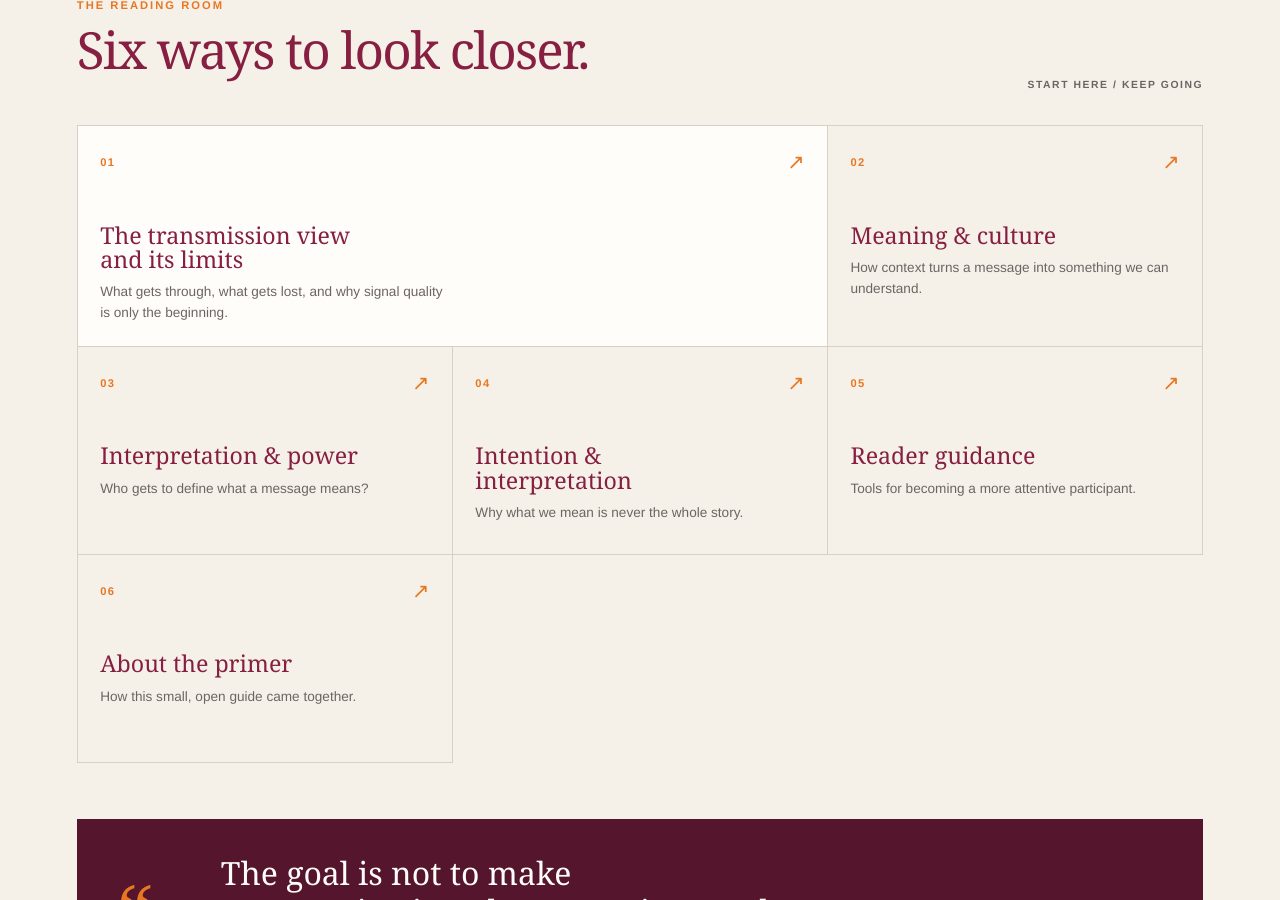
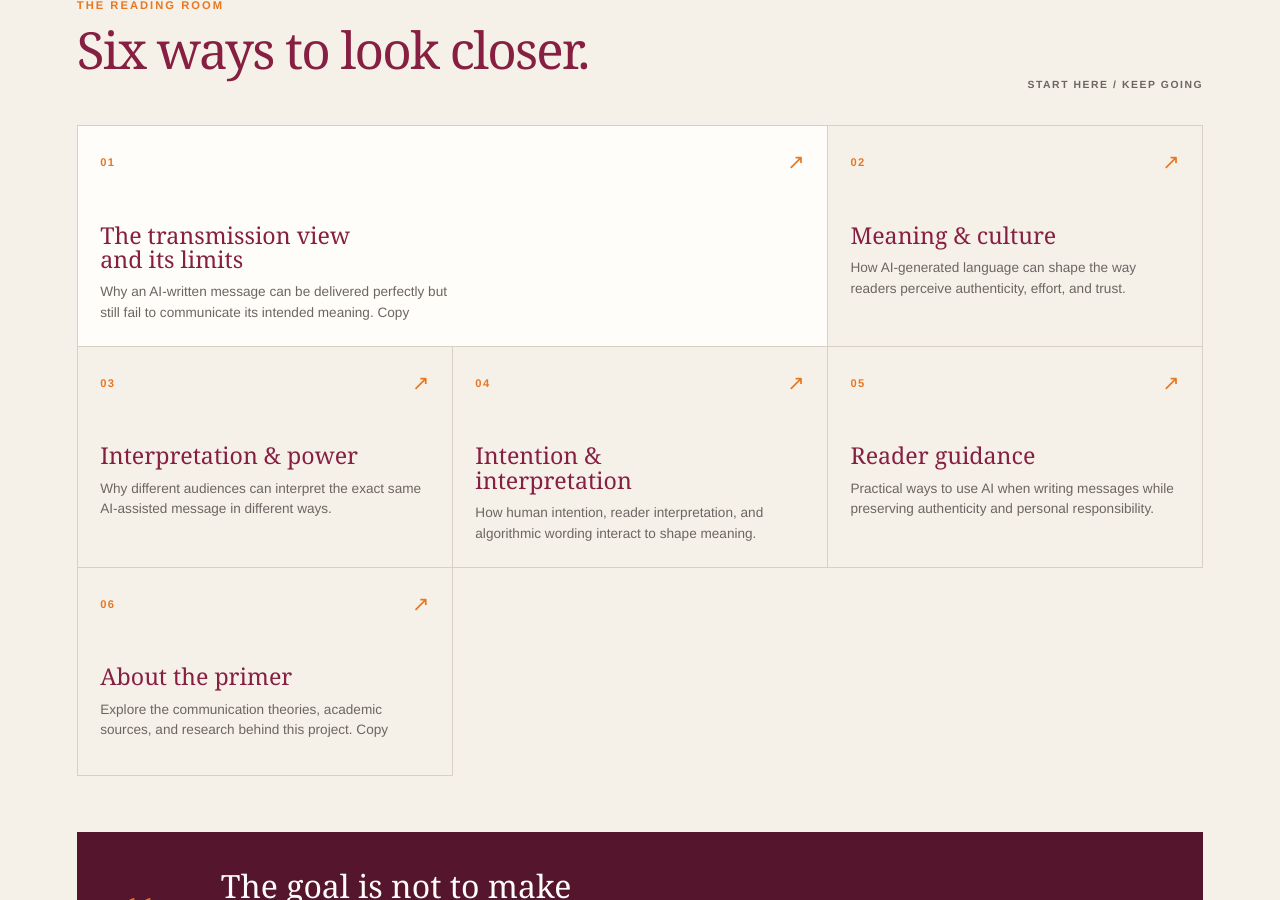
Before and after one commit to gsamuel2004/Primer, a Jekyll site: the page built from index.md, in a window 1280 px wide and 900 px high, scrolled down 1299 px. Built offline with Jekyll 4.4.1, drawn with Linux system fonts in a browser that asks for light colours.

Commit message:
Update six homepage card descriptions.
Updated the content of the topics section to reflect new insights on AI and communication.

```diff
--- a/index.md
+++ b/index.md
@@ -25,12 +25,12 @@ description: Home page for a communication theory primer project.
 <section class="topics" aria-labelledby="site-roadmap">
   <div class="section-heading"><div><p class="eyebrow">The reading room</p><h2 id="site-roadmap">Six ways to look closer.</h2></div><span class="heading-note">START HERE / KEEP GOING</span></div>
   <div class="topic-grid">
-    <a class="topic-card topic-featured" href="{{ '/theory/transmission-limits/' | relative_url }}"><span class="topic-number">01</span><span class="topic-arrow">↗</span><h3>The transmission view and its limits</h3><p>What gets through, what gets lost, and why signal quality is only the beginning.</p></a>
-    <a class="topic-card" href="{{ '/theory/meaning-culture/' | relative_url }}"><span class="topic-number">02</span><span class="topic-arrow">↗</span><h3>Meaning &amp; culture</h3><p>How context turns a message into something we can understand.</p></a>
-    <a class="topic-card" href="{{ '/theory/interpretation-power/' | relative_url }}"><span class="topic-number">03</span><span class="topic-arrow">↗</span><h3>Interpretation &amp; power</h3><p>Who gets to define what a message means?</p></a>
-    <a class="topic-card" href="{{ '/theory/interpretation-intention/' | relative_url }}"><span class="topic-number">04</span><span class="topic-arrow">↗</span><h3>Intention &amp; interpretation</h3><p>Why what we mean is never the whole story.</p></a>
-    <a class="topic-card" href="{{ '/theory/reader-guidance/' | relative_url }}"><span class="topic-number">05</span><span class="topic-arrow">↗</span><h3>Reader guidance</h3><p>Tools for becoming a more attentive participant.</p></a>
-    <a class="topic-card" href="{{ '/theory/how-this-site-was-built/' | relative_url }}"><span class="topic-number">06</span><span class="topic-arrow">↗</span><h3>About the primer</h3><p>How this small, open guide came together.</p></a>
+    <a class="topic-card topic-featured" href="{{ '/theory/transmission-limits/' | relative_url }}"><span class="topic-number">01</span><span class="topic-arrow">↗</span><h3>The transmission view and its limits</h3><p>Why an AI-written message can be delivered perfectly but still fail to communicate its intended meaning. Copy</p></a>
+    <a class="topic-card" href="{{ '/theory/meaning-culture/' | relative_url }}"><span class="topic-number">02</span><span class="topic-arrow">↗</span><h3>Meaning &amp; culture</h3><p>How AI-generated language can shape the way readers perceive authenticity, effort, and trust.</p></a>
+    <a class="topic-card" href="{{ '/theory/interpretation-power/' | relative_url }}"><span class="topic-number">03</span><span class="topic-arrow">↗</span><h3>Interpretation &amp; power</h3><p>Why different audiences can interpret the exact same AI-assisted message in different ways.</p></a>
+    <a class="topic-card" href="{{ '/theory/interpretation-intention/' | relative_url }}"><span class="topic-number">04</span><span class="topic-arrow">↗</span><h3>Intention &amp; interpretation</h3><p>How human intention, reader interpretation, and algorithmic wording interact to shape meaning.</p></a>
+    <a class="topic-card" href="{{ '/theory/reader-guidance/' | relative_url }}"><span class="topic-number">05</span><span class="topic-arrow">↗</span><h3>Reader guidance</h3><p>Practical ways to use AI when writing messages while preserving authenticity and personal responsibility.</p></a>
+    <a class="topic-card" href="{{ '/theory/how-this-site-was-built/' | relative_url }}"><span class="topic-number">06</span><span class="topic-arrow">↗</span><h3>About the primer</h3><p>Explore the communication theories, academic sources, and research behind this project. Copy</p></a>
   </div>
 </section>
 
```
